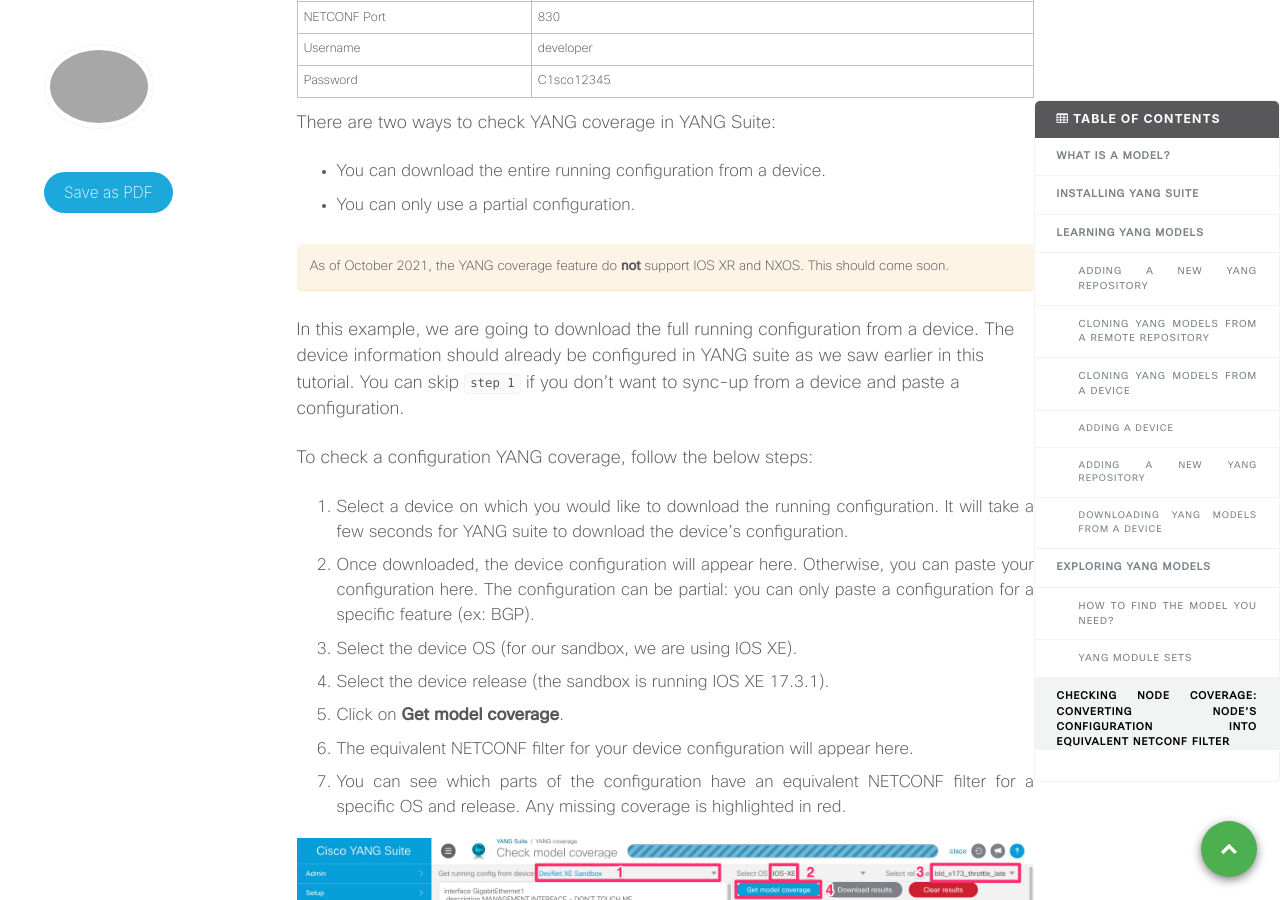
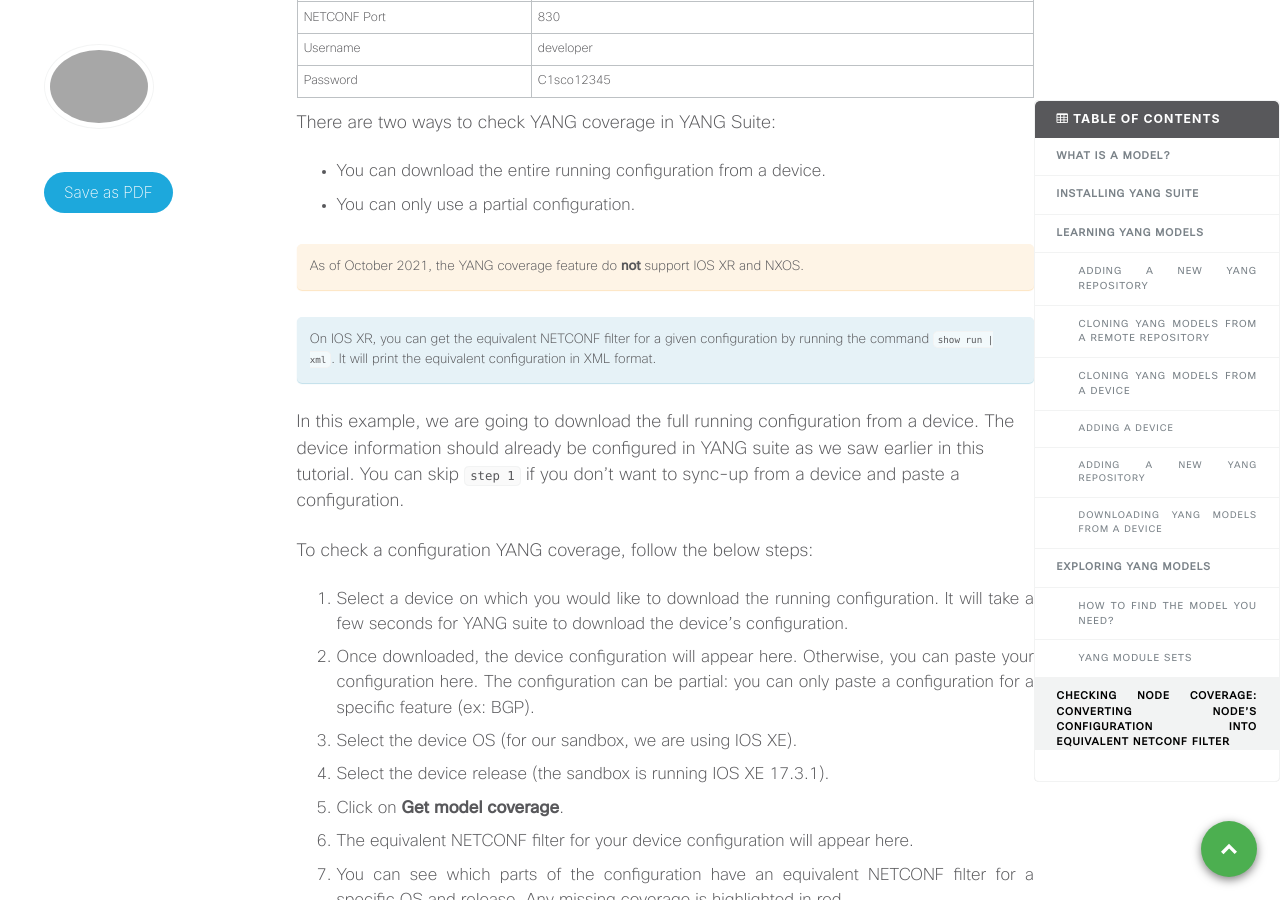
Before and after one commit to xrdocs/programmability, a Jekyll site: the page built from _tutorials/do-you-speak-yang.md, in a window 1280 px wide and 900 px high, scrolled down 10976 px. Built offline with Jekyll 4.4.1, drawn with Linux system fonts in a browser that asks for light colours; comment, search, counter and statistics services are not loaded.

Commit message:
warning yang coverage

```diff
--- a/_tutorials/do-you-speak-yang.md
+++ b/_tutorials/do-you-speak-yang.md
@@ -257,8 +257,11 @@ There are two ways to check YANG coverage in YANG Suite:
   - You can download the entire running configuration from a device.
   - You can only use a partial configuration.
 
-As of October 2021, the YANG coverage feature do **not** support IOS XR and NXOS. This should come soon.
+As of October 2021, the YANG coverage feature do **not** support IOS XR and NXOS.
 {: .notice--warning}
+
+On IOS XR, you can get the equivalent NETCONF filter for a given configuration by running the command `show run | xml`. It will print the equivalent configuration in XML format.
+{: .notice--info}
 
 In this example, we are going to download the full running configuration from a device. The device information should already be configured in YANG suite as we saw earlier in this tutorial. You can skip `step 1` if you don't want to sync-up from a device and paste a configuration.
 
```
